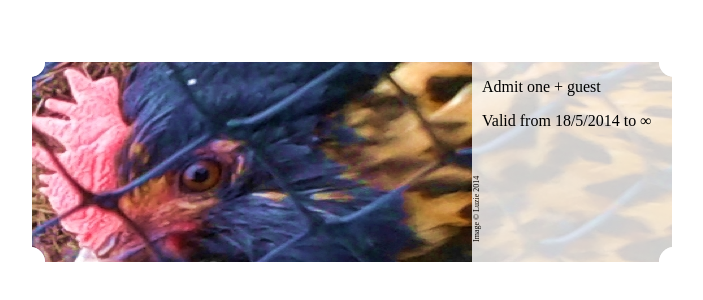
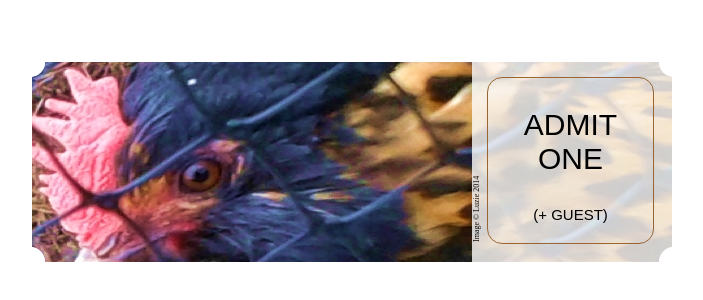
Before and after one commit to mikemoraned/chacken, a website: page index.html in a window 1280 px wide. Shown: the part 238-538 px from the top of the page, without its empty margins (296-999 px from the left). Drawn offline with Linux system fonts and the light colour scheme.

Commit message:
trying to get spacings right

```diff
--- a/index.html
+++ b/index.html
@@ -29,6 +29,26 @@
             width: 200px;
             height: 200px;
         }
+        #admit_inner {
+            margin-top: 15px;
+            margin-left: 5px;
+            border: 1px solid #996633;
+            border-radius: 15px;
+            width: 165px;
+            height: 165px;
+            font-family: sans-serif;
+        }
+        #admit_one {
+            font-size: 30px;
+            text-align: center;
+            text-transform: uppercase;
+        }
+        #guest {
+            font-size: 15px;
+            text-align: center;
+            text-transform: uppercase;
+        }
+
         #cornerA {
             position: absolute;
             top: 0px;
@@ -70,9 +90,10 @@
         &nbsp;&nbsp;&nbsp;&nbsp;&nbsp;&nbsp;&nbsp;&nbsp;&nbsp;&nbsp;Image &copy; Luzie 2014
     </div>
     <div id="admit">
-        <p>Admit one + guest</p>
-
-        <p>Valid from 18/5/2014 to &infin;</p>
+        <div id="admit_inner">
+            <p id="admit_one">Admit one</p>
+            <p id="guest">(+ guest)</p>
+        </div>
     </div>
     <div id="cornerA"></div>
     <div id="cornerB"></div>
```
